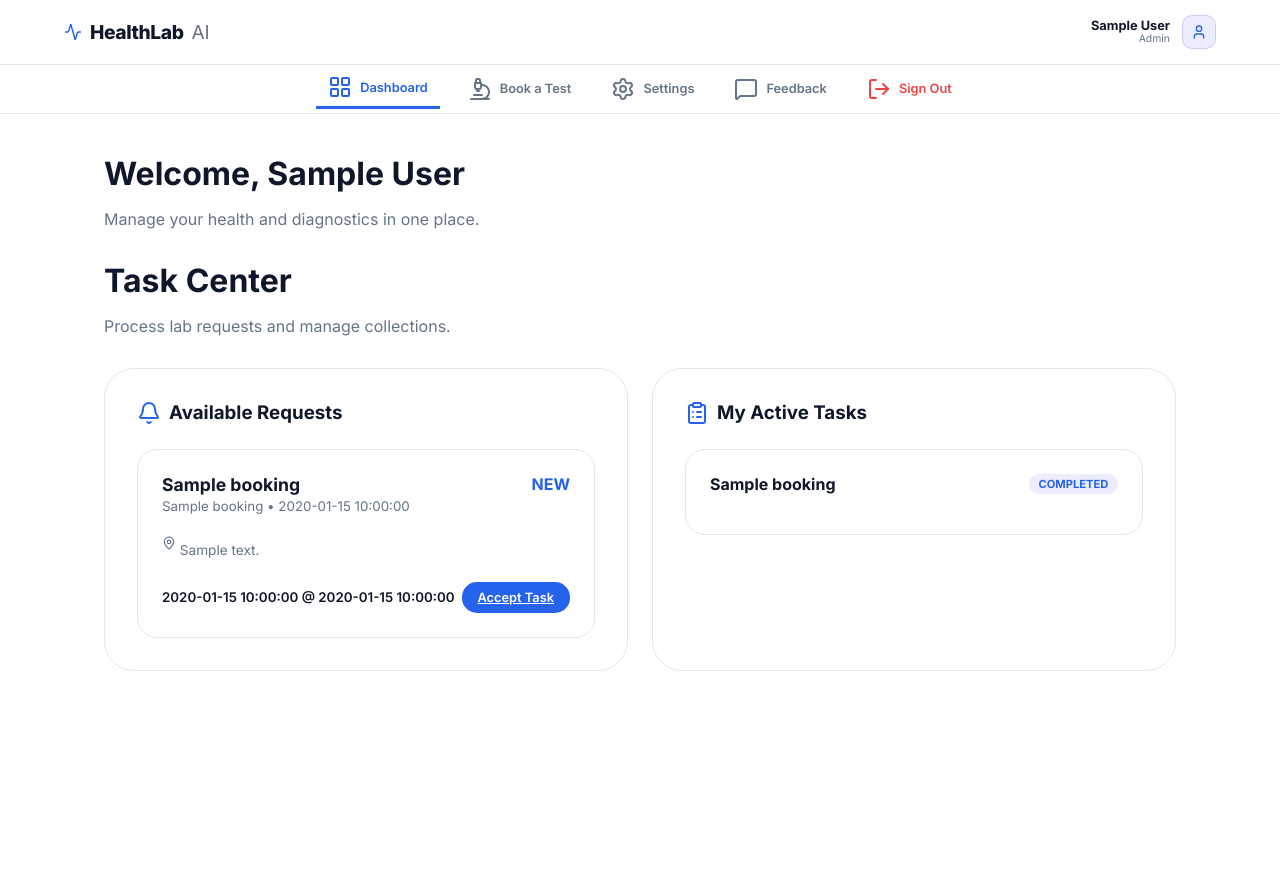
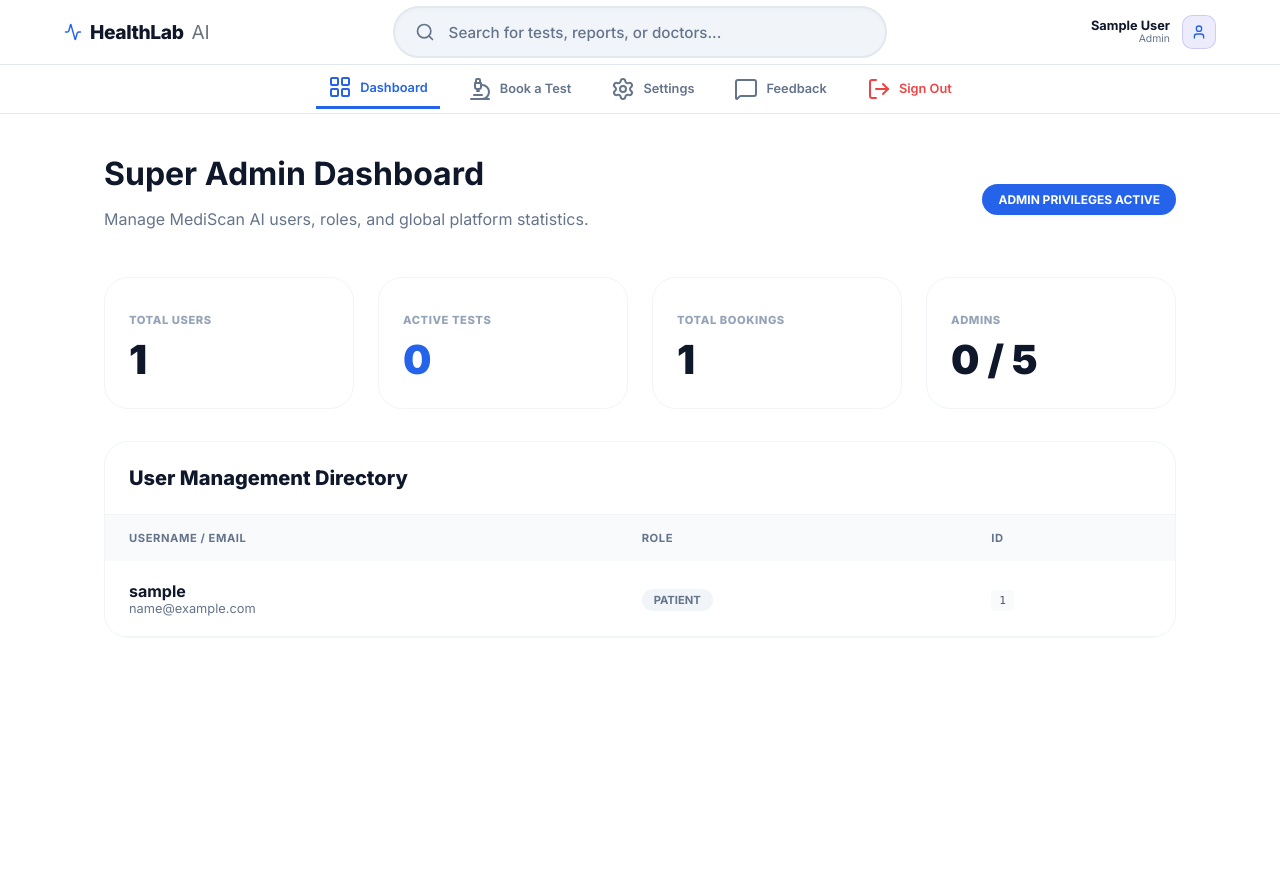
Before and after one commit to rikshith26/digital-healthcare-system, a Flask app: page /dashboard in a window 1280 px wide. Shown: the top 878 px of the page. Run offline with Flask 3, Linux system fonts and the light colour scheme; the visitor is signed in with stand-in values (Sample User, id 1); a database or web service that is not in the repository returns one stand-in record (values such as "Sample title").

Commit message:
Complete overhaul: HealAI light theme, Authentication updates, Super Admin Dashboard, and MongoDB fallback routing

```diff
--- a/web_app/app.py
+++ b/web_app/app.py
@@ -120,8 +120,34 @@ def dashboard():
 
     if current_user.role == 'patient':
         return render_template('dashboard.html', user=current_user)
+    elif current_user.role == 'admin':
+        # Admin Dashboard View
+        users_col = db_manager.get_collection('users')
+        all_users = list(users_col.find())
+        all_bookings = list(bookings_col.find().sort("_id", -1))
+
+        # Calculate some stats
+        total_patients = sum(1 for u in all_users if u.get('role') == 'patient')
+        total_techs = sum(1 for u in all_users if u.get('role') == 'technician')
+        total_doctors = sum(1 for u in all_users if u.get('role') == 'doctor')
+        total_admins = sum(1 for u in all_users if u.get('role') == 'admin')
+
+        # Mock Revenue / Active tests
+        active_tests = sum(1 for b in all_bookings if b.get('status') in ['pending', 'accepted'])
+
+        stats = {
+            'total_users': len(all_users),
+            'total_patients': total_patients,
+            'total_techs': total_techs,
+            'total_doctors': total_doctors,
+            'total_admins': total_admins,
+            'active_tests': active_tests,
+            'total_bookings': len(all_bookings)
+        }
+
+        return render_template('admin_dashboard.html', user=current_user, users=all_users, bookings=all_bookings, stats=stats)
     else:
-        # Technician view: split into New, Accepted, and Collected
+        # Technician/Doctor view
         pending_bookings = list(bookings_col.find({"status": "pending"}))
         my_tasks = list(bookings_col.find({
             "status": {"$in": ["accepted", "collected"]},
--- a/web_app/static/css/style.css
+++ b/web_app/static/css/style.css
@@ -532,6 +532,59 @@ body.auth-fixed-page {
     z-index: 1000;
 }
 
+/* GLOBAL SEARCH BAR */
+.header-search-container {
+    position: absolute;
+    left: 50%;
+    transform: translateX(-50%);
+    width: 450px;
+    max-width: 40vw;
+    display: flex;
+    align-items: center;
+    background: #f1f5f9;  /* Darker base background */
+    border-radius: 100px;
+    padding: 0.65rem 1.25rem; /* Thicker vertical padding */
+    border: 2px solid #e2e8f0; /* Thicker border */
+    box-shadow: inset 0 2px 4px rgba(0, 0, 0, 0.02); /* Subtle inner shadow for depth */
+    transition: all 0.3s cubic-bezier(0.4, 0, 0.2, 1);
+}
+
+.header-search-container:focus-within {
+    border-color: #2563eb;
+    background: #ffffff;
+    box-shadow: 0 4px 15px rgba(37, 99, 235, 0.1);
+}
+
+.header-search-container .search-icon {
+    color: #64748b; /* Darker initial icon color */
+    width: 20px;   /* Slightly larger icon */
+    height: 20px;
+    min-width: 20px;
+    transition: color 0.3s;
+}
+
+.header-search-container:focus-within .search-icon {
+    color: #2563eb;
+}
+
+.header-search-container .global-search-input {
+    border: none;
+    background: transparent;
+    padding: 0.25rem 0.85rem;
+    width: 100%;
+    outline: none;
+    font-size: 0.95rem; /* Slightly larger text */
+    color: #0f172a;
+    font-family: inherit;
+    font-weight: 500;
+}
+
+.header-search-container .global-search-input::placeholder {
+    color: #64748b; /* Darker placeholder text */
+    font-weight: 500;
+}
+
+
 .dashboard-nav {
     background: var(--white);
     border-bottom: 1px solid var(--border-light);
--- /dev/null
+++ b/web_app/templates/admin_dashboard.html
@@ -0,0 +1,87 @@
+{% extends "layout.html" %}
+
+{% block content %}
+<div class="dashboard-container">
+    <main class="main-content">
+        <header style="margin-bottom: 2rem; display: flex; justify-content: space-between; align-items: center;">
+            <div>
+                <h1 style="font-size: 2rem; margin: 0; color: #0f172a;">Super Admin Dashboard</h1>
+                <p style="color: #64748b;">Manage MediScan AI users, roles, and global platform statistics.</p>
+            </div>
+            <div style="background-color: #2563eb; color: white; padding: 0.5rem 1rem; border-radius: 9999px; font-weight: 700; font-size: 0.75rem; text-transform: uppercase;">
+                Admin Privileges Active
+            </div>
+        </header>
+
+        <!-- Stats Overview -->
+        <div style="display: grid; grid-template-columns: repeat(auto-fit, minmax(200px, 1fr)); gap: 1.5rem; margin-bottom: 2rem;">
+            <!-- Stat Card -->
+            <div style="background: white; border: 1px solid #f1f5f9; padding: 1.5rem; border-radius: 1.5rem;">
+                <p style="text-transform: uppercase; font-size: 0.7rem; font-weight: 800; color: #94a3b8; margin-bottom: 0.5rem; letter-spacing: 0.05em;">Total Users</p>
+                <div style="font-size: 2.5rem; font-weight: 900; color: #0f172a;">{{ stats.total_users }}</div>
+            </div>
+
+            <!-- Stat Card -->
+            <div style="background: white; border: 1px solid #f1f5f9; padding: 1.5rem; border-radius: 1.5rem;">
+                <p style="text-transform: uppercase; font-size: 0.7rem; font-weight: 800; color: #94a3b8; margin-bottom: 0.5rem; letter-spacing: 0.05em;">Active Tests</p>
+                <div style="font-size: 2.5rem; font-weight: 900; color: #2563eb;">{{ stats.active_tests }}</div>
+            </div>
+
+            <!-- Stat Card -->
+            <div style="background: white; border: 1px solid #f1f5f9; padding: 1.5rem; border-radius: 1.5rem;">
+                <p style="text-transform: uppercase; font-size: 0.7rem; font-weight: 800; color: #94a3b8; margin-bottom: 0.5rem; letter-spacing: 0.05em;">Total Bookings</p>
+                <div style="font-size: 2.5rem; font-weight: 900; color: #0f172a;">{{ stats.total_bookings }}</div>
+            </div>
+
+            <!-- Stat Card -->
+            <div style="background: white; border: 1px solid #f1f5f9; padding: 1.5rem; border-radius: 1.5rem;">
+                <p style="text-transform: uppercase; font-size: 0.7rem; font-weight: 800; color: #94a3b8; margin-bottom: 0.5rem; letter-spacing: 0.05em;">Admins</p>
+                <div style="font-size: 2.5rem; font-weight: 900; color: #0f172a;">{{ stats.total_admins }} / 5</div>
+            </div>
+        </div>
+
+        <!-- User Management Table -->
+        <div style="background: white; border: 1px solid #f1f5f9; border-radius: 1.5rem; overflow: hidden; margin-bottom: 2rem;">
+            <div style="padding: 1.5rem; border-bottom: 1px solid #f1f5f9; display: flex; justify-content: space-between; align-items: center;">
+                <h3 style="margin: 0; font-size: 1.25rem; font-weight: 800;">User Management Directory</h3>
+            </div>
+            <div style="overflow-x: auto;">
+                <table style="width: 100%; text-align: left; border-collapse: collapse;">
+                    <thead>
+                        <tr style="background-color: #f8fafc; color: #64748b; text-transform: uppercase; font-size: 0.7rem; font-weight: 800; letter-spacing: 0.05em;">
+                            <th style="padding: 1rem 1.5rem;">Username / Email</th>
+                            <th style="padding: 1rem 1.5rem;">Role</th>
+                            <th style="padding: 1rem 1.5rem;">ID</th>
+                        </tr>
+                    </thead>
+                    <tbody>
+                        {% for u in users %}
+                        <tr style="border-bottom: 1px solid #f1f5f9;">
+                            <td style="padding: 1.25rem 1.5rem;">
+                                <div style="font-weight: 700; color: #0f172a;">{{ u.username }}</div>
+                                <div style="font-size: 0.8rem; color: #64748b;">{{ u.email }}</div>
+                            </td>
+                            <td style="padding: 1.25rem 1.5rem;">
+                                {% if u.role == 'admin' %}
+                                    <span style="background-color: #2563eb; color: white; padding: 0.25rem 0.75rem; border-radius: 9999px; font-weight: 700; font-size: 0.7rem; text-transform: uppercase;">Owner / Admin</span>
+                                {% elif u.role == 'doctor' %}
+                                    <span style="background-color: #f0fdf4; color: #16a34a; padding: 0.25rem 0.75rem; border-radius: 9999px; font-weight: 700; font-size: 0.7rem; text-transform: uppercase;">Doctor</span>
+                                {% elif u.role == 'technician' %}
+                                    <span style="background-color: #fefce8; color: #eab308; padding: 0.25rem 0.75rem; border-radius: 9999px; font-weight: 700; font-size: 0.7rem; text-transform: uppercase;">Technician</span>
+                                {% else %}
+                                    <span style="background-color: #f1f5f9; color: #64748b; padding: 0.25rem 0.75rem; border-radius: 9999px; font-weight: 700; font-size: 0.7rem; text-transform: uppercase;">Patient</span>
+                                {% endif %}
+                            </td>
+                            <td style="padding: 1.25rem 1.5rem;">
+                                <code style="background-color: #f8fafc; padding: 0.25rem 0.5rem; border-radius: 0.25rem; font-size: 0.7rem; color: #475569;">{{ u._id }}</code>
+                            </td>
+                        </tr>
+                        {% endfor %}
+                    </tbody>
+                </table>
+            </div>
+        </div>
+
+    </main>
+</div>
+{% endblock %}
--- a/web_app/templates/layout.html
+++ b/web_app/templates/layout.html
@@ -41,6 +41,13 @@
             <i data-lucide="activity" style="width: 18px; height: 18px; color: var(--primary);"></i>
             HealthLab<span>AI</span>
         </a>
+
+        <!-- Global Search Bar -->
+        <div class="header-search-container">
+            <i data-lucide="search" class="search-icon"></i>
+            <input type="text" placeholder="Search for tests, reports, or doctors..." class="global-search-input">
+        </div>
+
         <a href="{{ url_for('profile') }}"
             style="display: flex; align-items: center; gap: 0.75rem; text-decoration: none; padding: 0.35rem 0.5rem; border-radius: 10px; transition: 0.3s; margin-right: -0.5rem;"
             class="profile-route-link">
@@ -138,43 +145,9 @@
                     <p style="color: var(--text-muted); font-size: 0.9rem; margin-bottom: 2rem;">Select a doctor to
                         begin
                         your consultation.</p>
-                    <div class="doc-list">
-                        <div class="doc-card">
-                            <div class="doc-info">
-                                <div class="doc-avatar"><i data-lucide="stethoscope"></i></div>
-                                <div>
-                                    <h4 style="margin: 0;">Dr. Sarah Johnson</h4>
-                                    <p style="margin: 0; font-size: 0.8rem; color: var(--text-muted);">Cardiologist • 12
-                                        yrs
-                                        exp</p>
-                                </div>
-                            </div>
-                            <button class="btn-modern" style="padding: 0.5rem 1rem; font-size: 0.8rem;">Book</button>
-                        </div>
-                        <div class="doc-card">
-                            <div class="doc-info">
-                                <div class="doc-avatar"><i data-lucide="stethoscope"></i></div>
-                                <div>
-                                    <h4 style="margin: 0;">Dr. Michael Chen</h4>
-                                    <p style="margin: 0; font-size: 0.8rem; color: var(--text-muted);">General Physician
-                                        • 8
-                                        yrs exp</p>
-                                </div>
-                            </div>
-                            <button class="btn-modern" style="padding: 0.5rem 1rem; font-size: 0.8rem;">Book</button>
-                        </div>
-                        <div class="doc-card">
-                            <div class="doc-info">
-                                <div class="doc-avatar"><i data-lucide="stethoscope"></i></div>
-                                <div>
-                                    <h4 style="margin: 0;">Dr. Emily White</h4>
-                                    <p style="margin: 0; font-size: 0.8rem; color: var(--text-muted);">Neurologist • 15
-                                        yrs
-                                        exp</p>
-                                </div>
-                            </div>
-                            <button class="btn-modern" style="padding: 0.5rem 1rem; font-size: 0.8rem;">Book</button>
-                        </div>
+                    <div class="doc-list" style="text-align: center; padding: 2rem 0;">
+                        <i data-lucide="stethoscope" style="width: 40px; height: 40px; color: var(--text-muted); opacity: 0.3; margin-bottom: 1rem;"></i>
+                        <p style="color: var(--text-muted);">No specialists are currently available. Please check back later.</p>
                     </div>
                 </div>
             </div>
```
Also changed, not shown: app.py (added, +23 -0 lines), web_app/database.py (+51 -49 lines), README.md, 2 other files.
